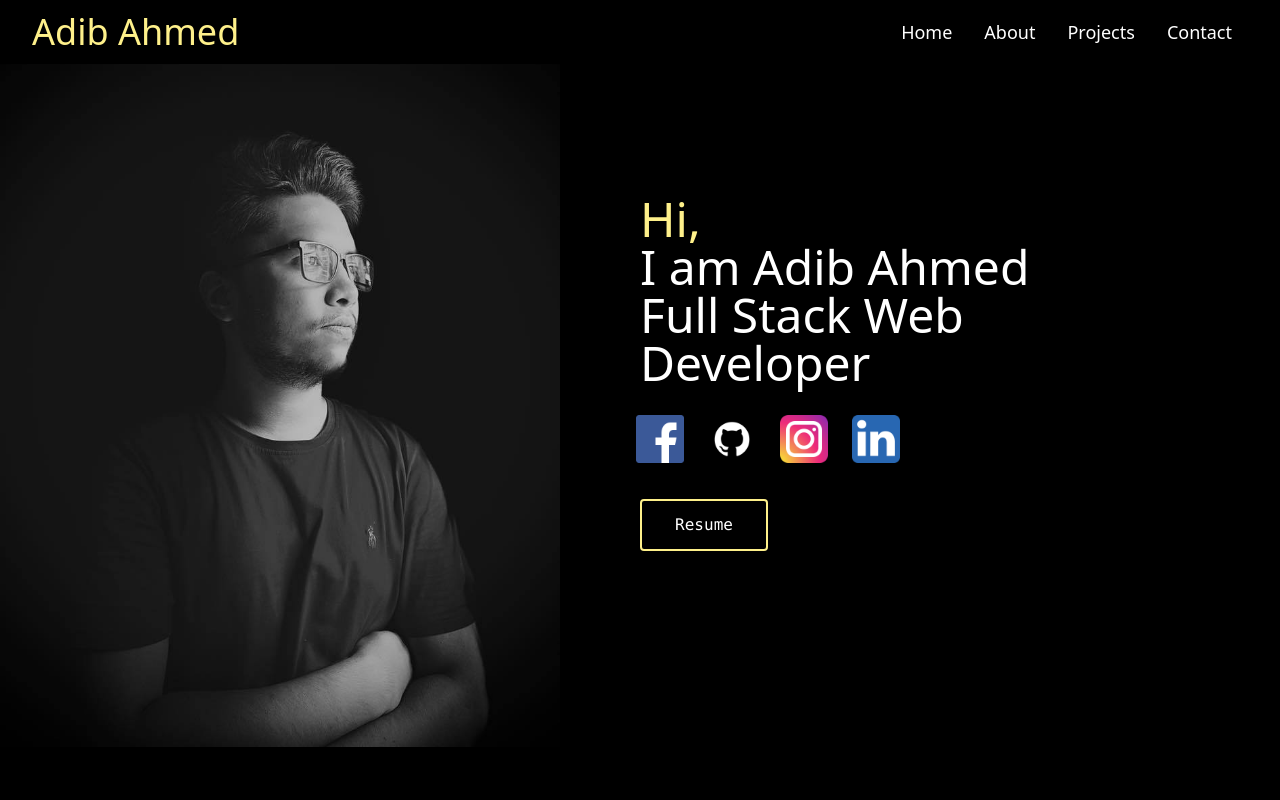
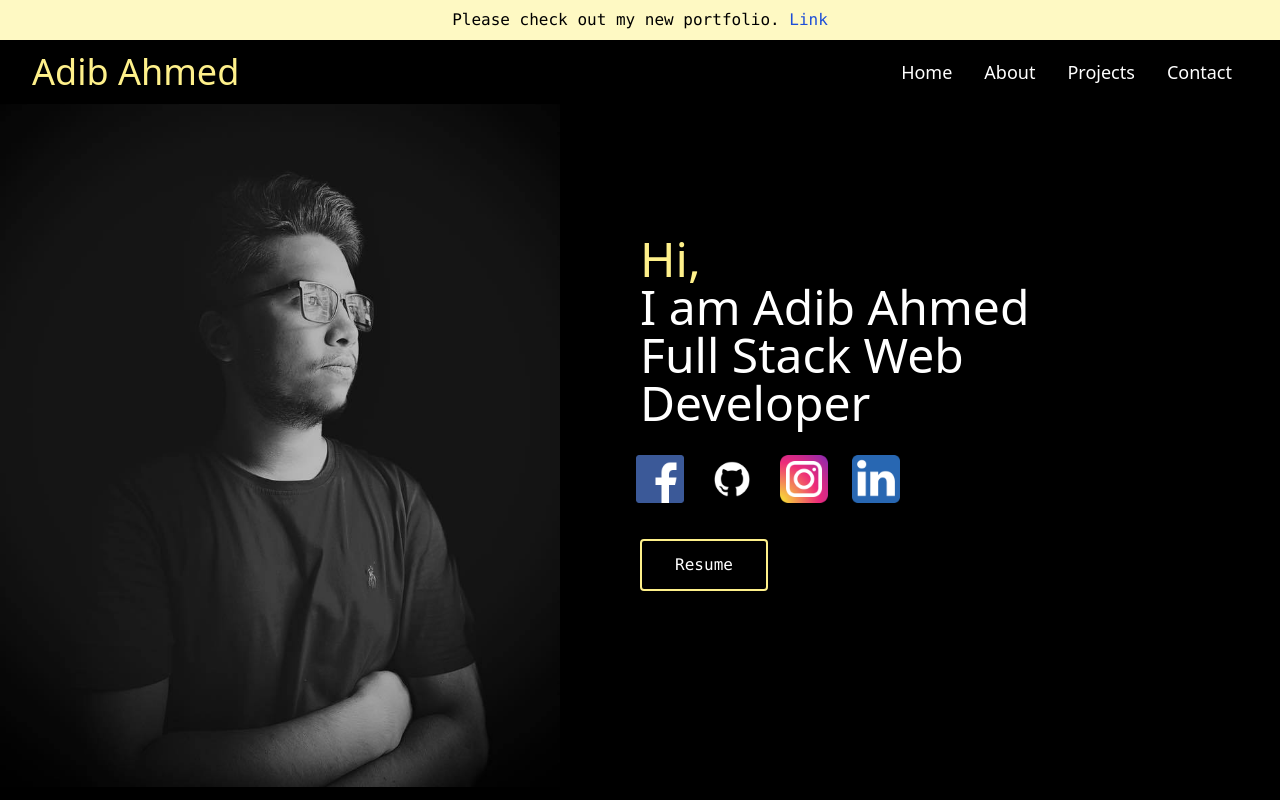
Before and after one commit to AdibAhmed317/Portfolio-reactjs, a React (Vite) app: page / in a window 1280 px wide. Shown: the top 800 px of the page. Built offline with nearby package versions, Linux system fonts and the light colour scheme.

Commit message:
portfolio v1 notice

```diff
--- a/src/App.jsx
+++ b/src/App.jsx
@@ -7,6 +7,7 @@ import About from './components/About/About';
 import SkillSection from './components/Skill Section/SkillSection';
 import ProjectList from './components/Project/ProjectList';
 import Contact from './components/Contact/Contact';
+import Notice from './components/Notice';
 
 function App() {
   const [isOpen, setIsOpen] = useState(false);
@@ -31,6 +32,7 @@ function App() {
 
   return (
     <div className='bg-black m-0 p-0'>
+      <Notice />
       <Navbar toggle={toggle} />
       <Dropdown isOpen={isOpen} toggle={toggle} />
       <HeroSection />
--- /dev/null
+++ b/src/components/Notice.jsx
@@ -0,0 +1,19 @@
+import React from 'react';
+
+const Notice = () => {
+  return (
+    <section className='bg-yellow-100 h-10 flex justify-center items-center'>
+      <h1 className='font-mono'>
+        Please check out my new portfolio.{' '}
+        <a
+          href='https://adibahmed.vercel.app'
+          target='_blank'
+          className='text-blue-700'>
+          Link
+        </a>
+      </h1>
+    </section>
+  );
+};
+
+export default Notice;
```
